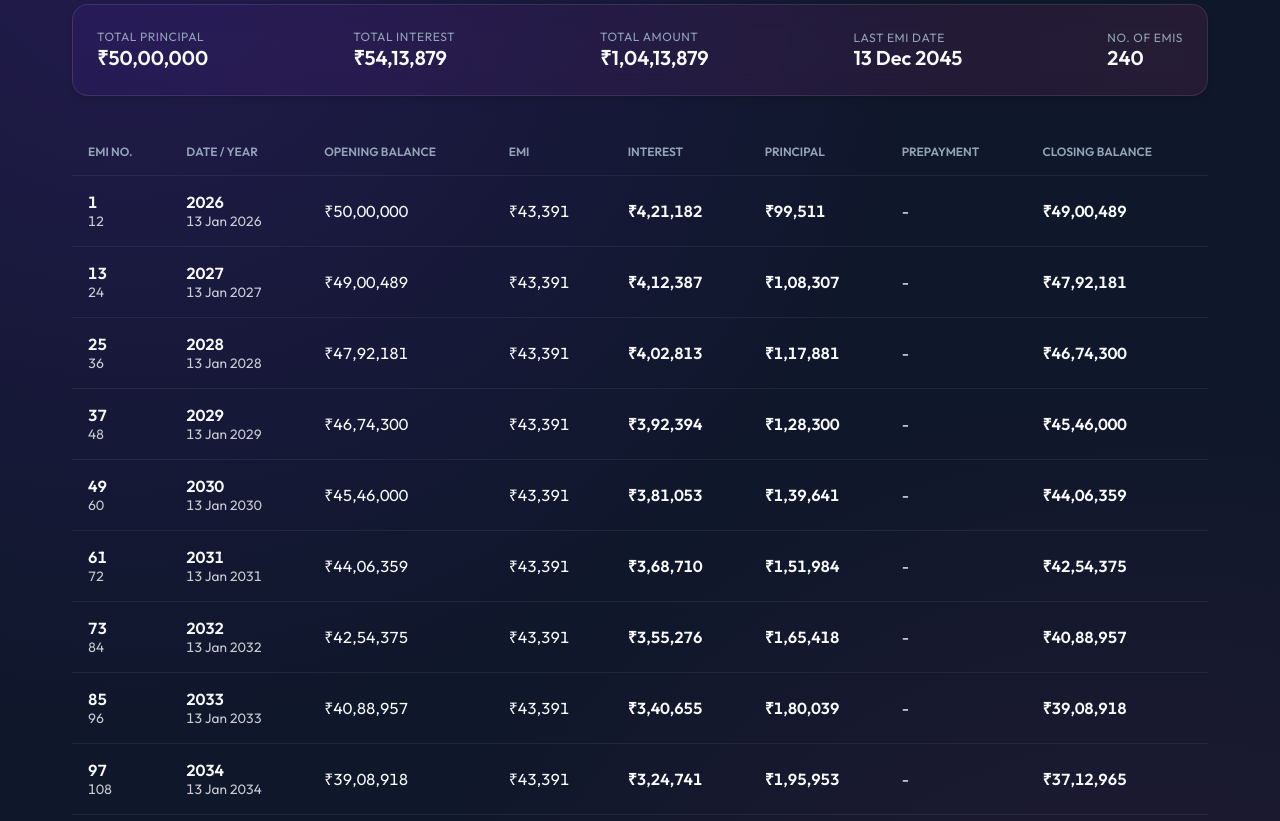
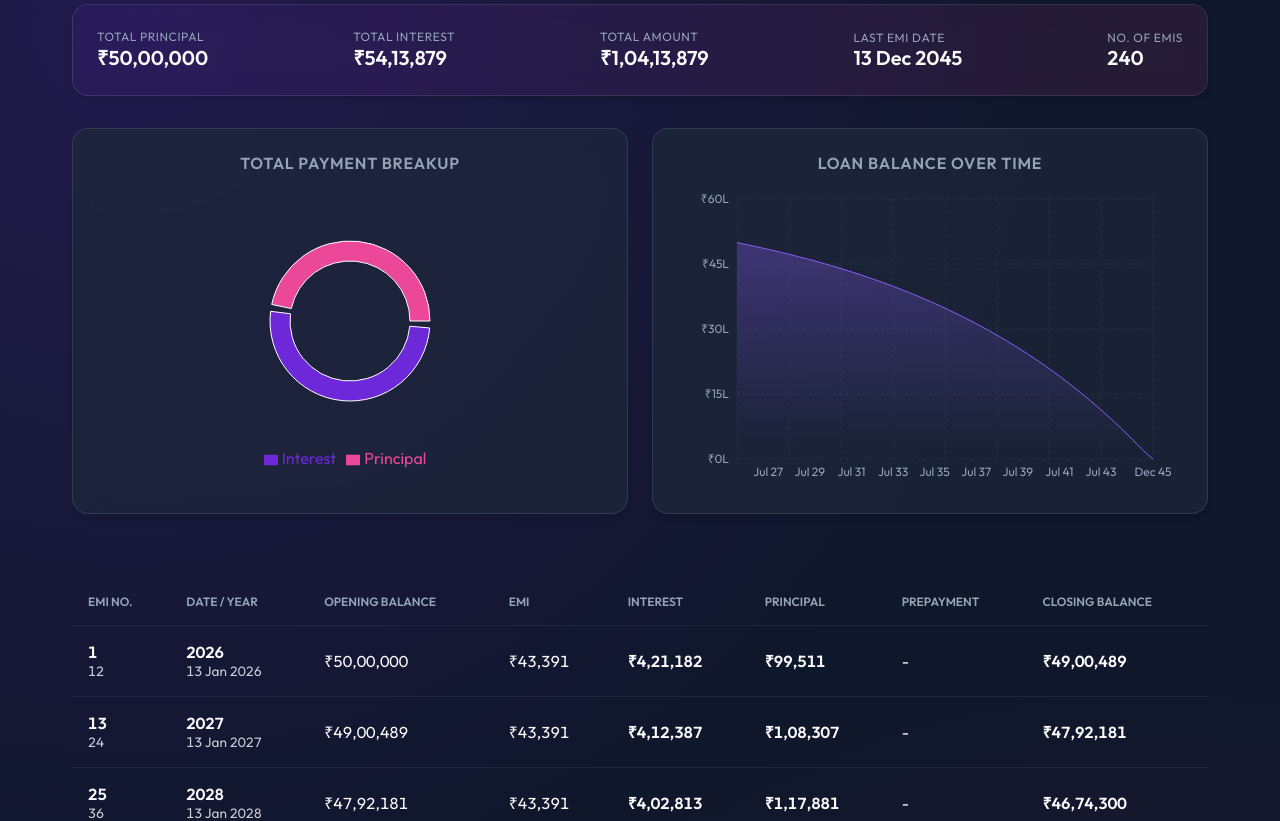
Before and after one commit to arav-ind/home-loan-calculator, a React (Vite) app: page / in a window 1280 px wide. Shown: the part 500-1321 px from the top of the page. Built offline with nearby package versions, Linux system fonts and the light colour scheme.

Commit message:
feat: add charts

```diff
--- a/package.json
+++ b/package.json
@@ -14,7 +14,8 @@
   "homepage": "https://arav-ind.github.io/home-loan-calculator/",
   "dependencies": {
     "react": "^19.2.0",
-    "react-dom": "^19.2.0"
+    "react-dom": "^19.2.0",
+    "recharts": "^3.6.0"
   },
   "devDependencies": {
     "@eslint/js": "^9.39.1",
--- a/src/App.tsx
+++ b/src/App.tsx
@@ -1,7 +1,8 @@
-import React, { useState, useEffect } from 'react';
+import { useState, useEffect } from 'react';
 import LoanForm from './components/LoanForm';
 import PrepaymentManager from './components/PrepaymentManager';
 import AmortizationTable from './components/AmortizationTable';
+import LoanCharts from './components/LoanCharts';
 import { generateSchedule, formatCurrency, formatDate, PrepaymentOptions, ScheduleRow } from './utils/loanCalculator';
 import homeIcon from './assets/home.svg';
 import './App.css';
@@ -123,6 +124,10 @@ function App() {
           </div>
         )}
 
+        {summary && schedule.length > 0 && (
+          <LoanCharts schedule={schedule} summary={summary} />
+        )}
+
         <AmortizationTable schedule={schedule} />
       </main>
     </div>
--- /dev/null
+++ b/src/components/LoanCharts.tsx
@@ -0,0 +1,123 @@
+import React, { useMemo } from 'react';
+import {
+    PieChart,
+    Pie,
+    Cell,
+    ResponsiveContainer,
+    Tooltip,
+    Legend,
+    AreaChart,
+    Area,
+    XAxis,
+    YAxis,
+    CartesianGrid
+} from 'recharts';
+import { ScheduleRow, formatCurrency } from '../utils/loanCalculator';
+
+interface SummaryData {
+    totalPrincipal: number;
+    totalInterest: number;
+    totalPayment: number;
+    totalPrepayment: number;
+}
+
+interface LoanChartsProps {
+    schedule: ScheduleRow[];
+    summary: SummaryData;
+}
+
+const LoanCharts: React.FC<LoanChartsProps> = ({ schedule, summary }) => {
+    const pieData = useMemo(() => {
+        const data = [
+            { name: 'Principal', value: summary.totalPrincipal },
+            { name: 'Interest', value: summary.totalInterest },
+        ];
+        if (summary.totalPrepayment > 0) {
+            data.push({ name: 'Prepayment', value: summary.totalPrepayment });
+        }
+        return data;
+    }, [summary]);
+
+    const COLORS = ['#ec4899', '#6d28d9', '#14b8a6']; // Pink (Principal), Purple (Interest), Teal (Prepayment)
+
+    /* Removed unused areaData calculation logic */
+
+    // Sample schedule for smoother chart rendering (every 6th month + last month)
+    const chartData = useMemo(() => {
+        return schedule.filter((_, index) => index % 6 === 0 || index === schedule.length - 1).map(row => ({
+            date: row.date.toLocaleDateString('en-GB', { month: 'short', year: '2-digit' }),
+            balance: Math.round(row.closingBalance),
+            interest: Math.round(row.interest),
+            principal: Math.round(row.principalComponent)
+        }));
+    }, [schedule]);
+
+
+    return (
+        <div className="charts-container">
+            <div className="chart-card">
+                <h3>Total Payment Breakup</h3>
+                <div style={{ width: '100%', height: 300 }}>
+                    <ResponsiveContainer>
+                        <PieChart>
+                            <Pie
+                                data={pieData}
+                                cx="50%"
+                                cy="50%"
+                                innerRadius={60}
+                                outerRadius={80}
+                                paddingAngle={5}
+                                dataKey="value"
+                            >
+                                {pieData.map((_, index) => (
+                                    <Cell key={`cell-${index}`} fill={COLORS[index % COLORS.length]} />
+                                ))}
+                            </Pie>
+                            <Tooltip
+                                formatter={(value: number | undefined) => [formatCurrency(value || 0), '']}
+                                contentStyle={{ backgroundColor: 'rgba(15, 23, 42, 0.9)', border: '1px solid rgba(148, 163, 184, 0.1)', borderRadius: '8px', color: '#f8fafc' }}
+                                itemStyle={{ color: '#f8fafc' }}
+                            />
+                            <Legend verticalAlign="bottom" height={36} />
+                        </PieChart>
+                    </ResponsiveContainer>
+                </div>
+            </div>
+
+            <div className="chart-card">
+                <h3>Loan Balance Over Time</h3>
+                <div style={{ width: '100%', height: 300 }}>
+                    <ResponsiveContainer>
+                        <AreaChart
+                            data={chartData}
+                            margin={{
+                                top: 10,
+                                right: 30,
+                                left: 0,
+                                bottom: 0,
+                            }}
+                        >
+                            <defs>
+                                <linearGradient id="colorBalance" x1="0" y1="0" x2="0" y2="1">
+                                    <stop offset="5%" stopColor="#8b5cf6" stopOpacity={0.3} />
+                                    <stop offset="95%" stopColor="#8b5cf6" stopOpacity={0} />
+                                </linearGradient>
+                            </defs>
+                            <CartesianGrid strokeDasharray="3 3" stroke="rgba(148, 163, 184, 0.1)" />
+                            <XAxis dataKey="date" stroke="#94a3b8" fontSize={12} tickLine={false} axisLine={false} />
+                            <YAxis stroke="#94a3b8" fontSize={12} tickFormatter={(val) => `₹${(val / 100000).toFixed(0)}L`} tickLine={false} axisLine={false} />
+                            <Tooltip
+                                formatter={(value: number | undefined) => [formatCurrency(value || 0), 'Balance']}
+                                contentStyle={{ backgroundColor: 'rgba(15, 23, 42, 0.9)', border: '1px solid rgba(148, 163, 184, 0.1)', borderRadius: '8px', color: '#f8fafc' }}
+                                itemStyle={{ color: '#f8fafc' }}
+                            />
+                            <Area type="monotone" dataKey="balance" stroke="#8b5cf6" fillOpacity={1} fill="url(#colorBalance)" />
+                        </AreaChart>
+                    </ResponsiveContainer>
+                </div>
+            </div>
+        </div>
+    );
+};
+
+export default LoanCharts;
--- a/src/index.css
+++ b/src/index.css
@@ -345,3 +345,34 @@ tr:hover td {
     font-size: 1.75rem;
   }
 }
+
+.charts-container {
+  display: grid;
+  grid-template-columns: 1fr 1fr;
+  gap: 1.5rem;
+  margin-bottom: 2rem;
+}
+
+.chart-card {
+  background: var(--card-bg);
+  backdrop-filter: blur(12px);
+  border: var(--glass-border);
+  border-radius: 16px;
+  padding: 1.5rem;
+  box-shadow: 0 4px 6px -1px rgba(0, 0, 0, 0.1);
+}
+
+.chart-card h3 {
+  font-size: 1rem;
+  color: var(--text-muted);
+  margin-bottom: 1rem;
+  text-align: center;
+  text-transform: uppercase;
+  letter-spacing: 0.05em;
+}
+
+@media (max-width: 768px) {
+  .charts-container {
+    grid-template-columns: 1fr;
+  }
+}
```
Also changed, not shown: 1 other file (tests, documents, lock files or other folders).
